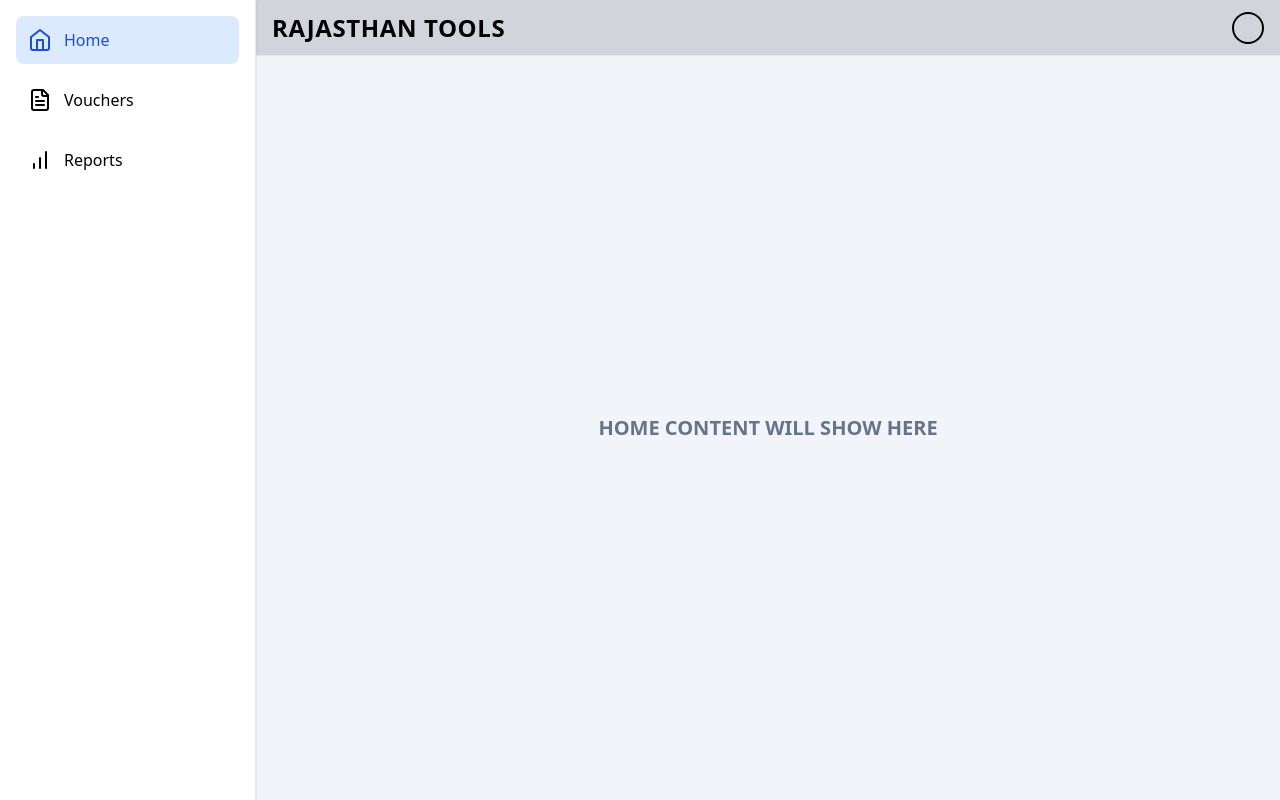
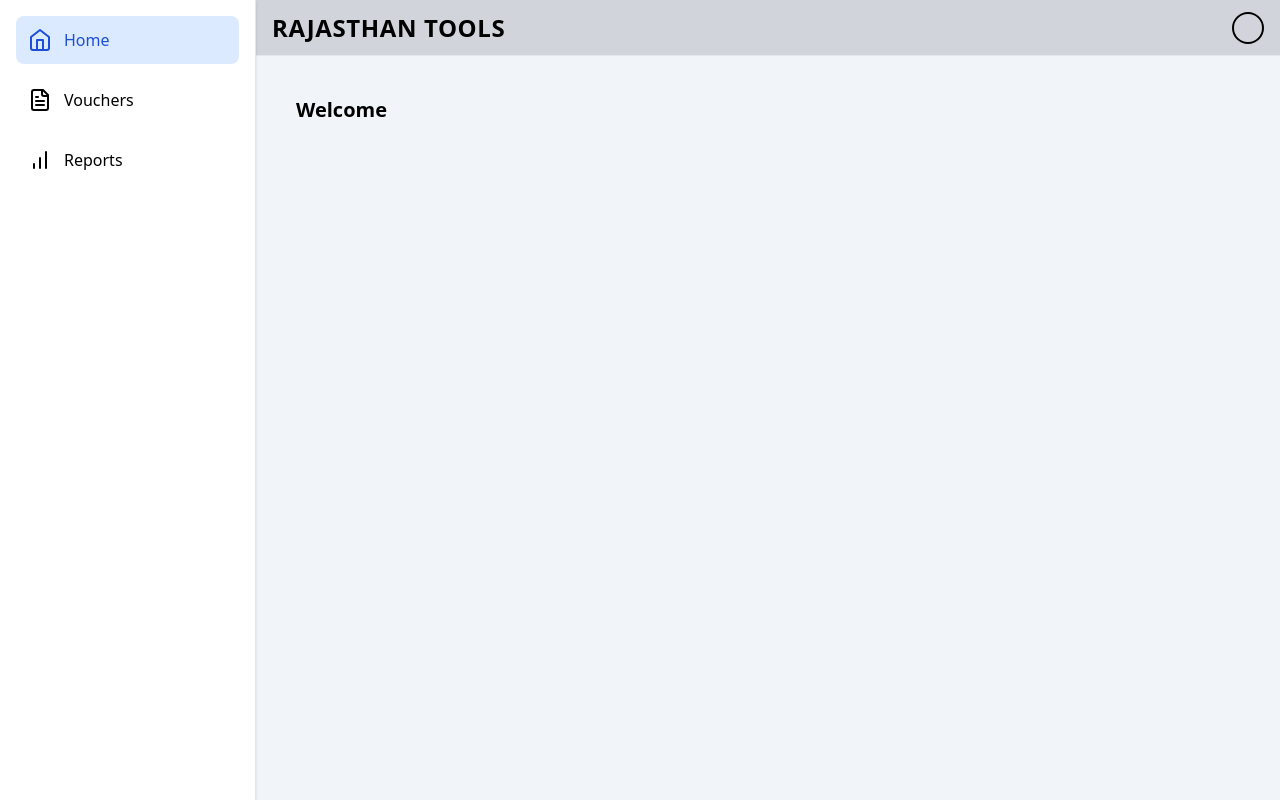
Before and after one commit to djkrishnachauhan/Accounting-Web, a React (Vite) app: page / in a window 1280 px wide. Built offline with nearby package versions, Linux system fonts and the light colour scheme.

Commit message:
Update Dashboard.jsx

```diff
--- a/src/components/Dashboard.jsx
+++ b/src/components/Dashboard.jsx
@@ -1,7 +1,15 @@
+import VoucherDashboard from "./VoucherDashboard";
+
 export default function Dashboard({ active }) {
+  if (active === "vouchers") {
+    return <VoucherDashboard />;
+  }
+
   return (
-    <div className="h-full flex items-center justify-center text-xl font-semibold text-slate-500">
-      {active.toUpperCase()} CONTENT WILL SHOW HERE
+    <div className="text-xl font-semibold">
+      {active === "home" && "Welcome"}
+      {active === "reports" && "Reports Page"}
+      {active === "daybook" && "Day Book Page"}
     </div>
   );
 }
```
